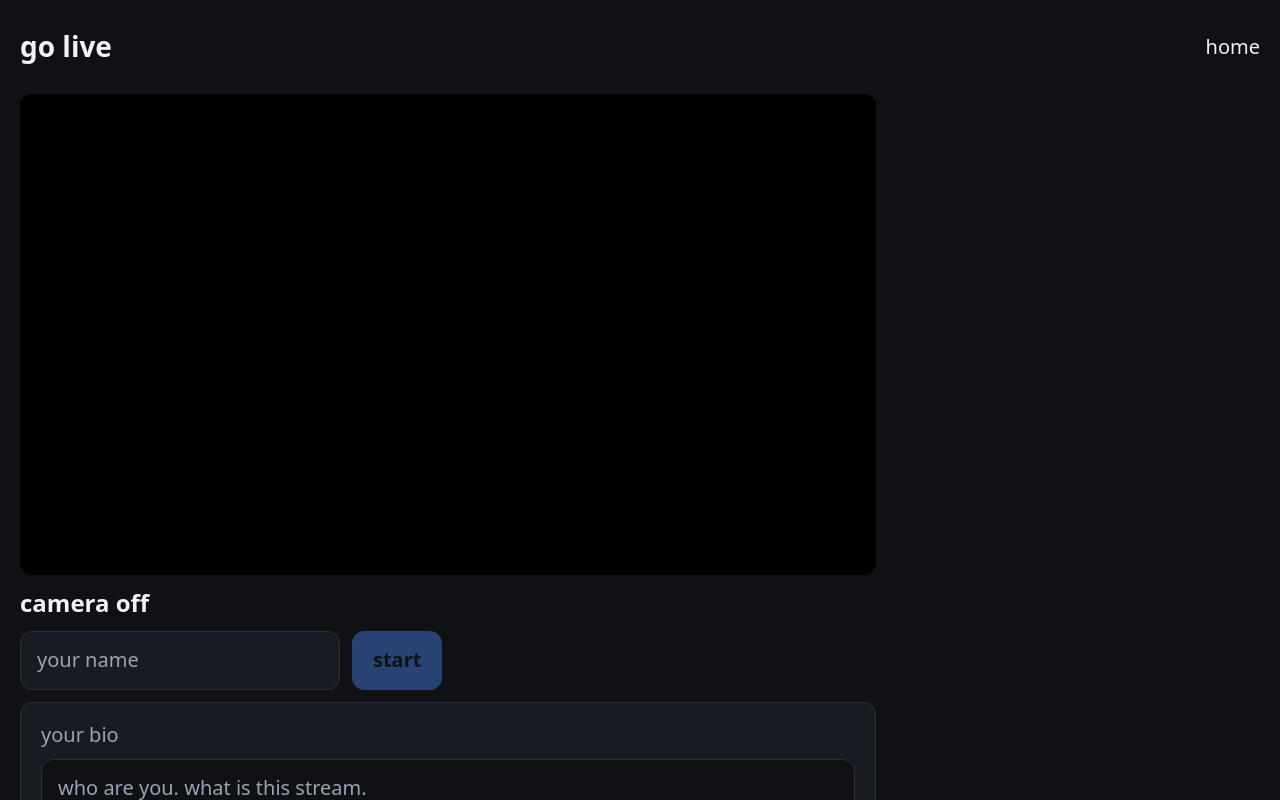
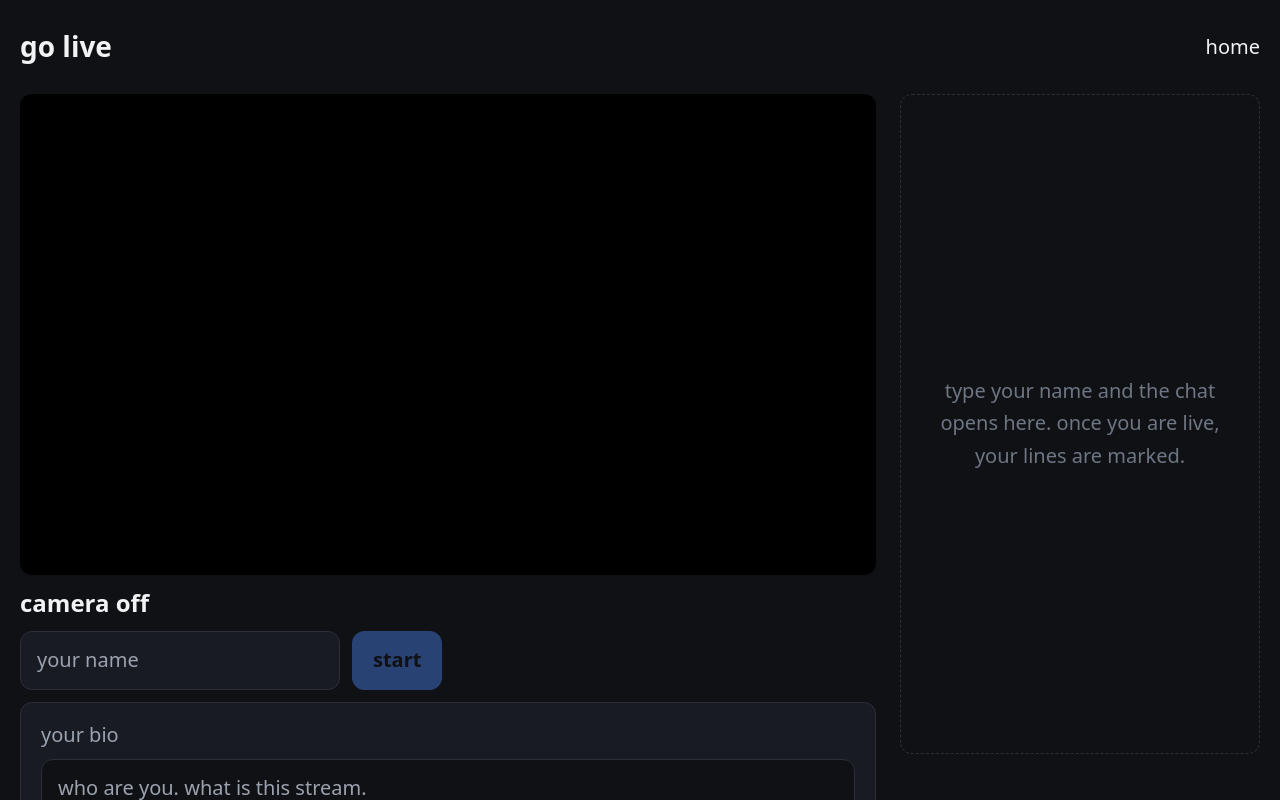
Before and after one commit to ZeroNerodaHero/slop-stream-architecture, a React (Vite) app in the folder frontend/: page /live in a window 1280 px wide. Shown: the top 800 px of the page. Built offline with nearby package versions, Linux system fonts and the light colour scheme; no server answers.

Commit message:
fixes and caddy daddy ig

```diff
--- a/frontend/src/app/live/LivePage.tsx
+++ b/frontend/src/app/live/LivePage.tsx
@@ -124,7 +124,16 @@ export function LivePage() {
         </div>
 
         {/* the streamer's own chat. once live, `owner` makes its lines marked */}
-        {isValidName(name) && <ChatPanel name={name} owner={owner} className="mt-4 h-[60vh] max-h-[640px] lg:mt-0 lg:h-[calc(100vh-140px)] lg:max-h-[720px]" />}
+        {isValidName(name) ? (
+          <ChatPanel name={name} owner={owner} className="mt-4 h-[60vh] max-h-[640px] lg:mt-0 lg:h-[calc(100vh-140px)] lg:max-h-[720px]" />
+        ) : (
+          <aside
+            id="chat"
+            className="mt-4 flex min-h-[200px] items-center justify-center rounded-xl border border-dashed border-primaryStroke p-6 text-center text-textTertiary lg:mt-0 lg:h-[calc(100vh-140px)] lg:max-h-[720px]"
+          >
+            type your name and the chat opens here. once you are live, your lines are marked.
+          </aside>
+        )}
       </div>
     </PageFrame>
   );
```
Also changed, not shown: 1 other file (tests, documents, lock files or other folders).
